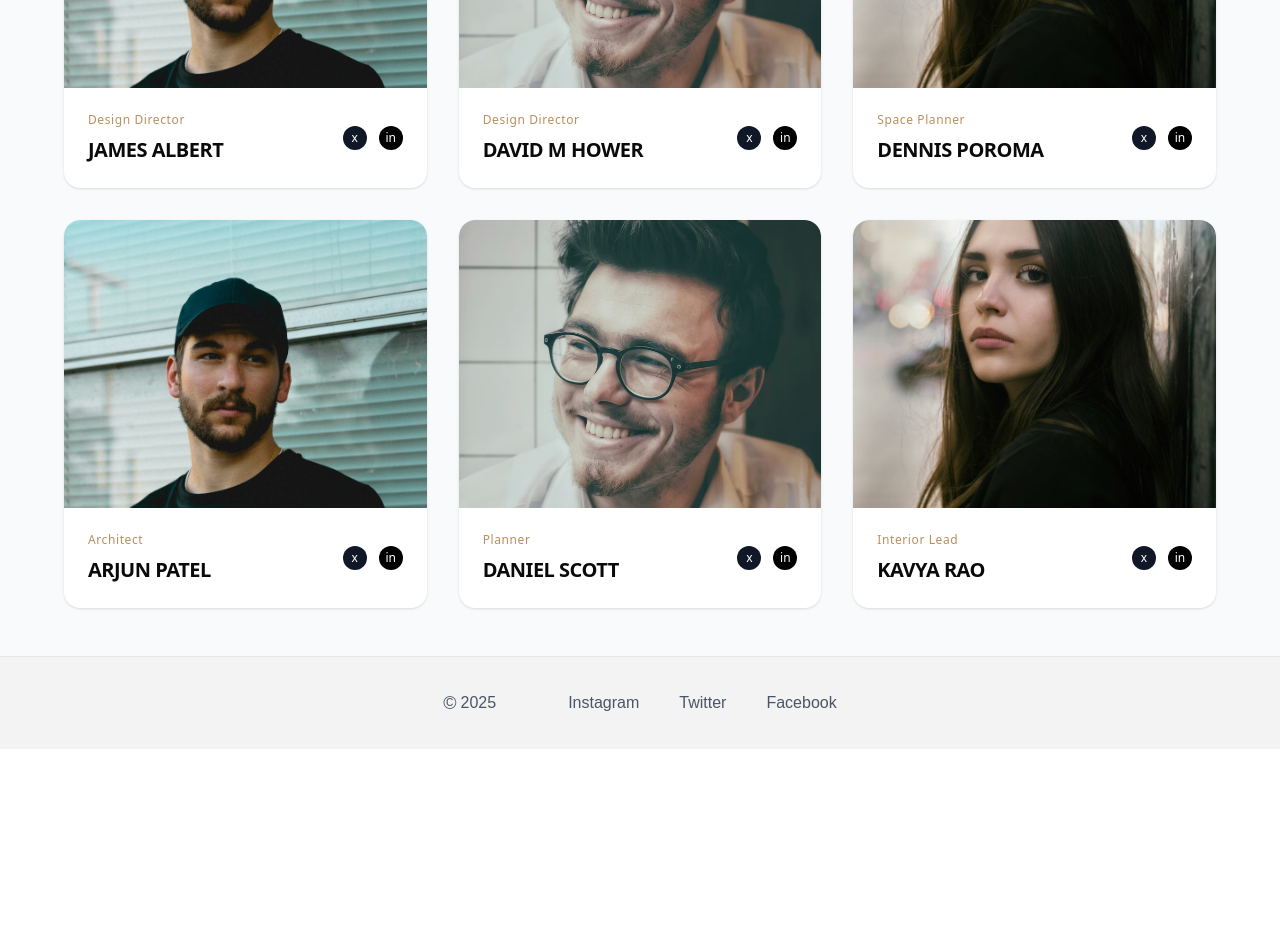
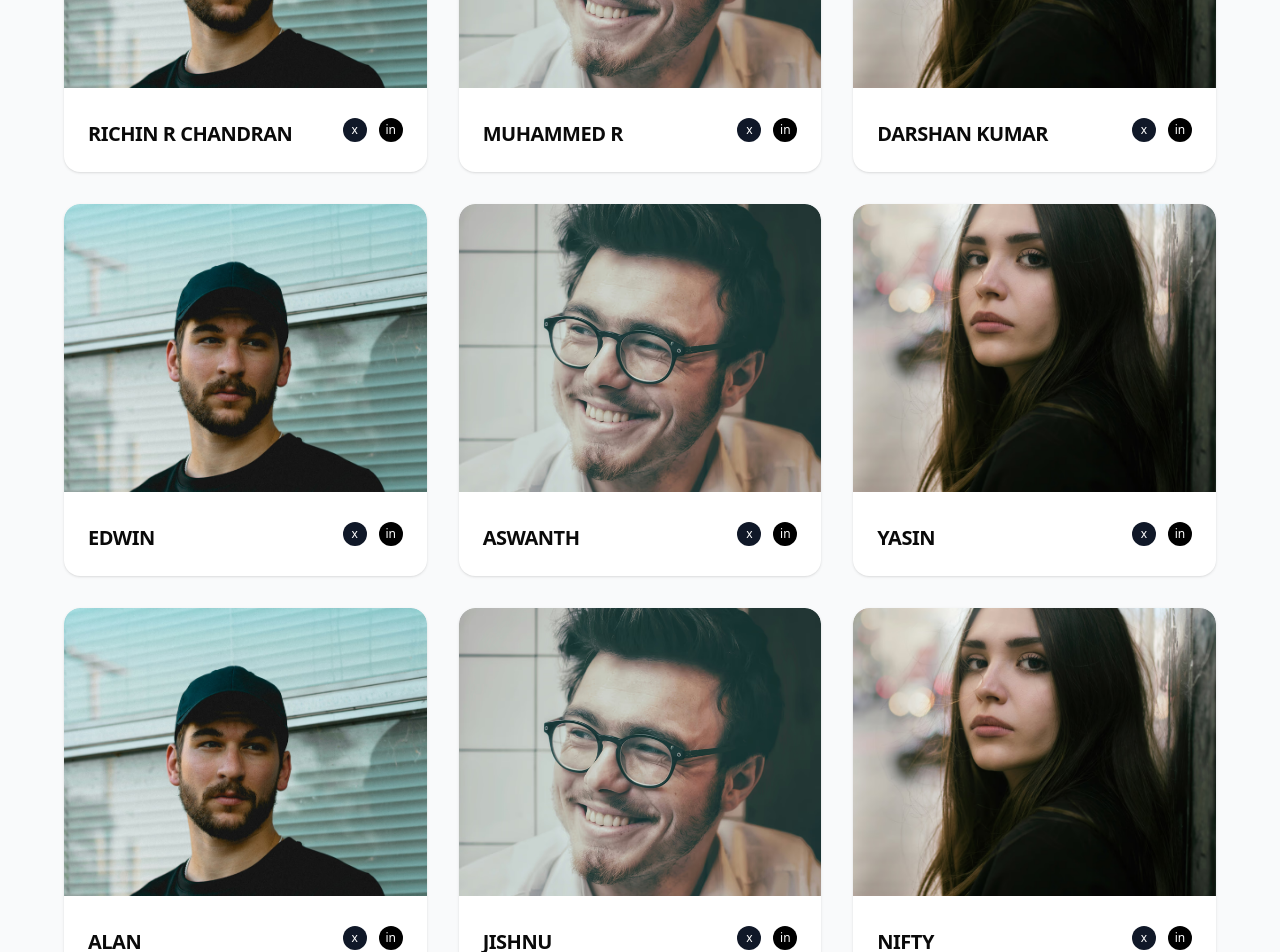
Before and after one commit to The-Zed-Team/let-me-go, a Next.js app: page /team in a window 1280 px wide. Shown: the part 420-1372 px from the top of the page. Before the commit the page ends 1169 px from the top, so only its background shows below. Built offline with nearby package versions, Linux system fonts and the light colour scheme.

Commit message:
Update page.tsx

```diff
--- a/app/team/page.tsx
+++ b/app/team/page.tsx
@@ -2,12 +2,15 @@ import React from 'react'
 import Image from 'next/image'
 
 const team = [
-  { name: 'James Albert', role: 'Design Director', img: '/avatars/arjun.avif' },
-  { name: 'David M Hower', role: 'Design Director', img: '/avatars/daniel.avif' },
-  { name: 'Dennis Poroma', role: 'Space Planner', img: '/avatars/kavya.avif' },
-  { name: 'Arjun Patel', role: 'Architect', img: '/avatars/arjun.avif' },
-  { name: 'Daniel Scott', role: 'Planner', img: '/avatars/daniel.avif' },
-  { name: 'Kavya Rao', role: 'Interior Lead', img: '/avatars/kavya.avif' },
+  { name: 'Richin R chandran', role: '', img: '/avatars/arjun.avif' },
+  { name: 'Muhammed R', role: '', img: '/avatars/daniel.avif' },
+  { name: 'DARSHAN KUMAR', role: '', img: '/avatars/kavya.avif' },
+  { name: 'Edwin', role: '', img: '/avatars/arjun.avif' },
+  { name: 'Aswanth', role: '', img: '/avatars/daniel.avif' },
+  { name: 'Yasin', role: '', img: '/avatars/kavya.avif' },
+ { name: 'Alan', role: '', img: '/avatars/arjun.avif' },
+  { name: 'Jishnu', role: '', img: '/avatars/daniel.avif' },
+  { name: 'Nifty', role: '', img: '/avatars/kavya.avif' },
 ]
 
 export default function Page() {
```
